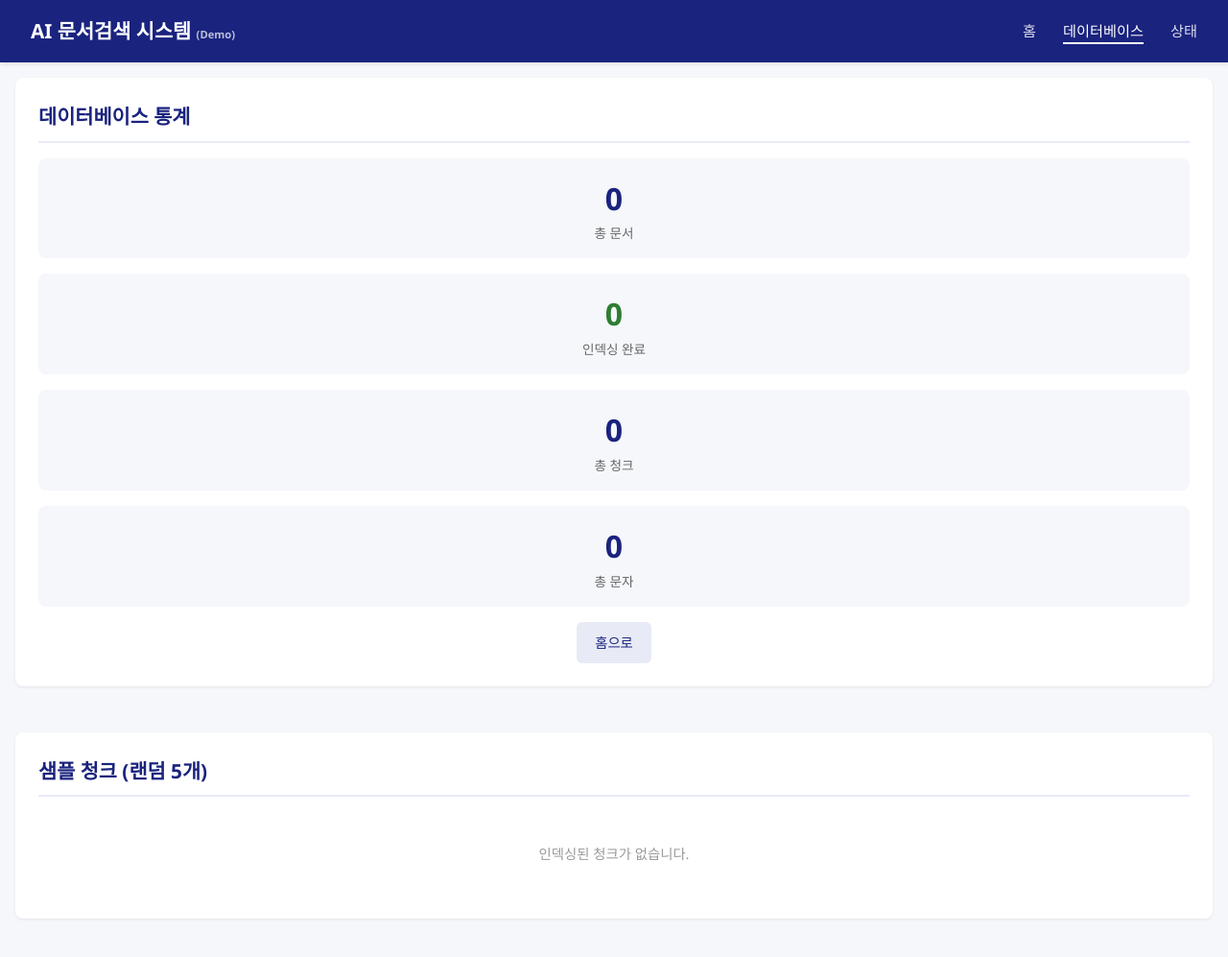
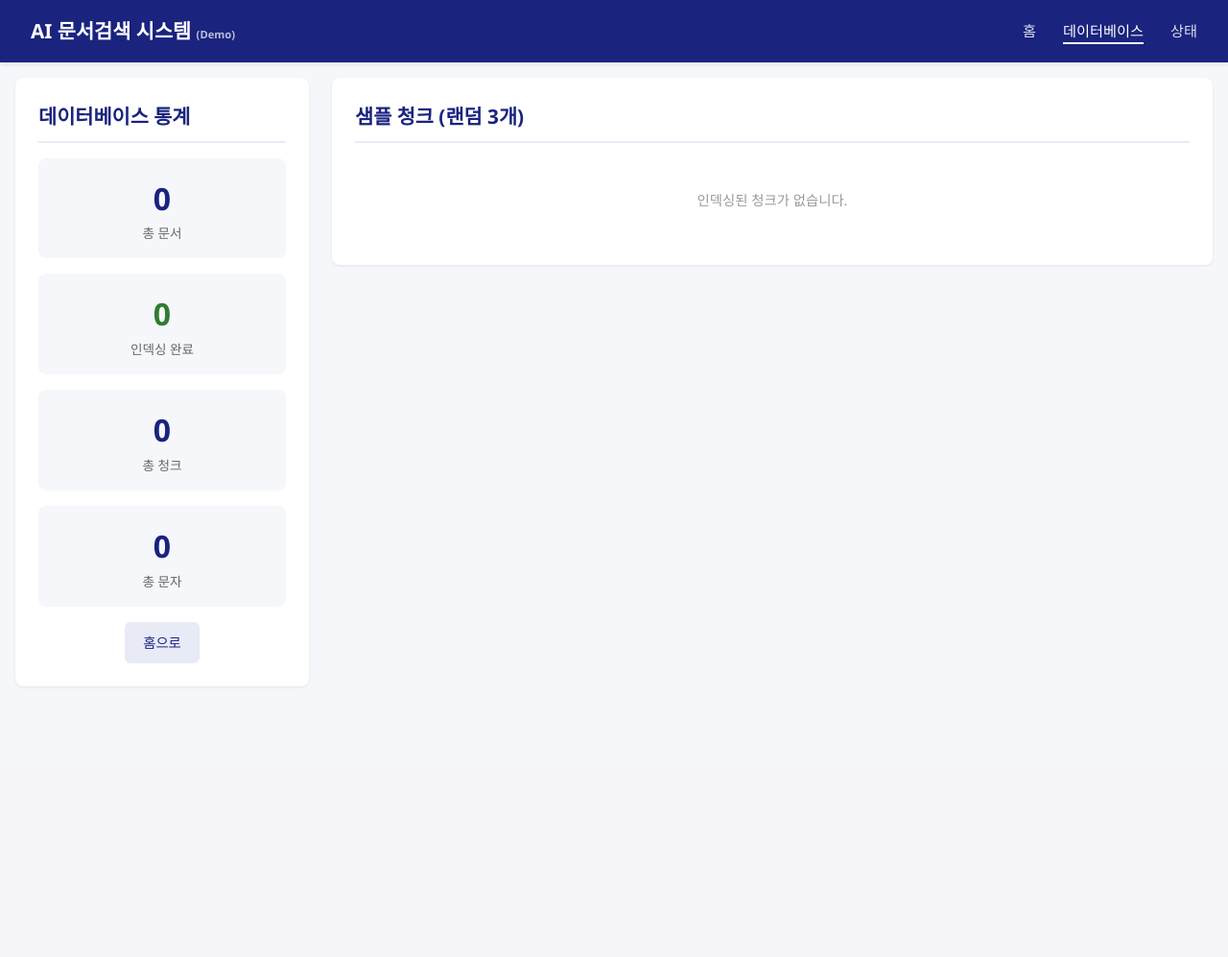
Before and after one commit to shoxa-mir/RAG-Powered-Local-GenAI-System, a FastAPI app: page /database-info in a window 1280 px wide. Shown: the whole page at 96% size. After the commit the page ends 691 px from the top, so only its background shows below. Run offline with FastAPI, Linux system fonts and the light colour scheme; data that the repository does not hold is empty; parts of the project's set-up code (start-up, migrations or seed data) failed here and were passed over.

Commit message:
bug fixes

```diff
--- a/app.py
+++ b/app.py
@@ -773,7 +773,7 @@
         total_chars_row = await cur_chars.fetchone()
         total_chars = total_chars_row["total"] or 0
 
-        cur_samples = await db.execute("SELECT text, page_number, document_id FROM chunks ORDER BY RANDOM() LIMIT 5")
+        cur_samples = await db.execute("SELECT text, page_number, document_id FROM chunks ORDER BY RANDOM() LIMIT 3")
         sample_chunks = await cur_samples.fetchall()
     finally:
         await db.close()
--- a/templates/database_info.html
+++ b/templates/database_info.html
@@ -1,12 +1,12 @@
 {% extends "base.html" %}
 
 {% block content %}
-<div style="display:grid; grid-template-columns:1fr 1fr; gap:1.5rem;">
+<div style="display:grid; grid-template-columns:1fr 3fr; gap:1.5rem;">
     <!-- Left column: Statistics -->
     <div>
         <div class="card">
             <h2>데이터베이스 통계</h2>
-            <div style="display:grid; grid-template-columns:1fr 1fr; gap:1rem; margin-bottom:1rem;">
+            <div style="display:grid; grid-template-columns:repeat(1, 4fr); gap:1rem; margin-bottom:1rem;">
                 <div style="text-align:center; padding:1rem; background:#f5f7fa; border-radius:8px;">
                     <div style="font-size:2rem; font-weight:700; color:#1a237e;">{{ doc_count }}</div>
                     <div style="font-size:0.85rem; color:#666;">총 문서</div>
@@ -33,7 +33,7 @@
     <!-- Right column: Sample chunks -->
     <div>
         <div class="card">
-            <h2>샘플 청크 (랜덤 5개)</h2>
+            <h2>샘플 청크 (랜덤 3개)</h2>
             {% if sample_chunks %}
                 {% for chunk in sample_chunks %}
                 <div style="padding:0.8rem; margin-bottom:0.6rem; background:#fafafa; border-radius:6px; border-left:3px solid #1a237e;">
```
